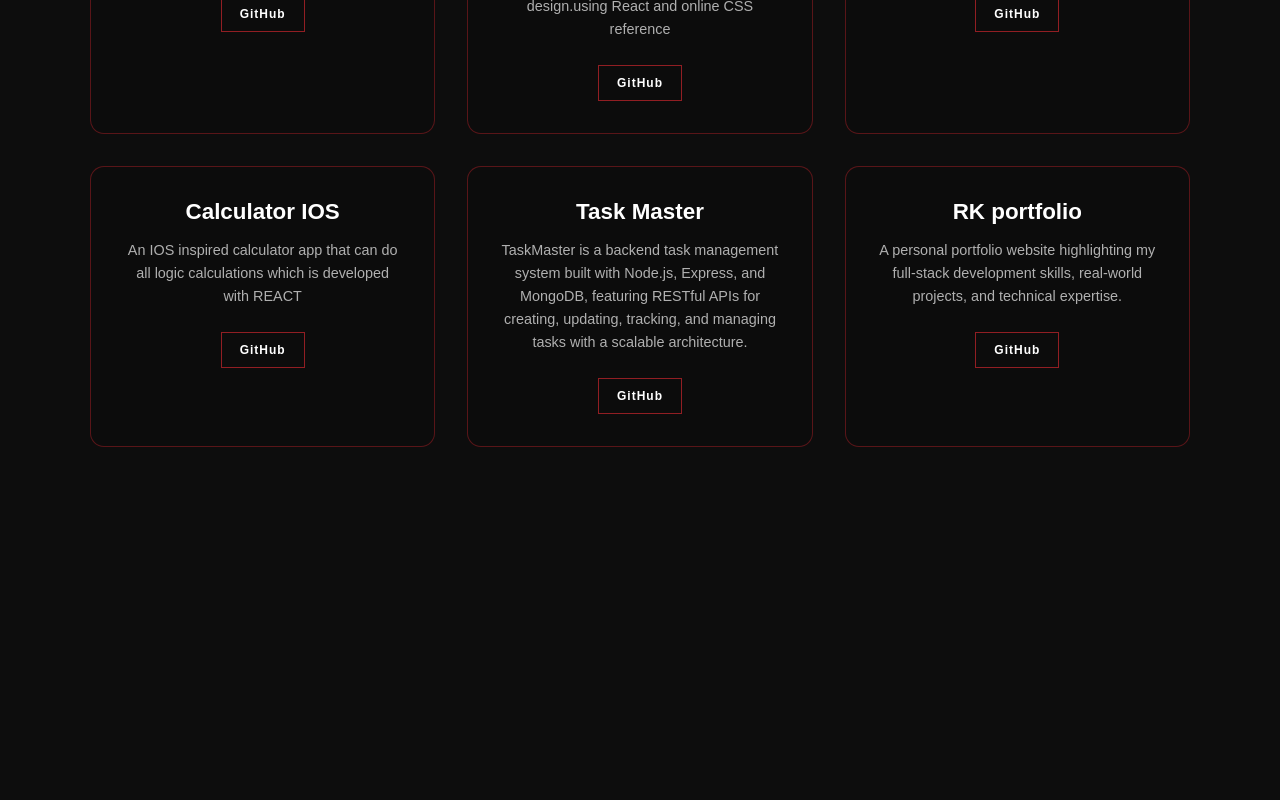
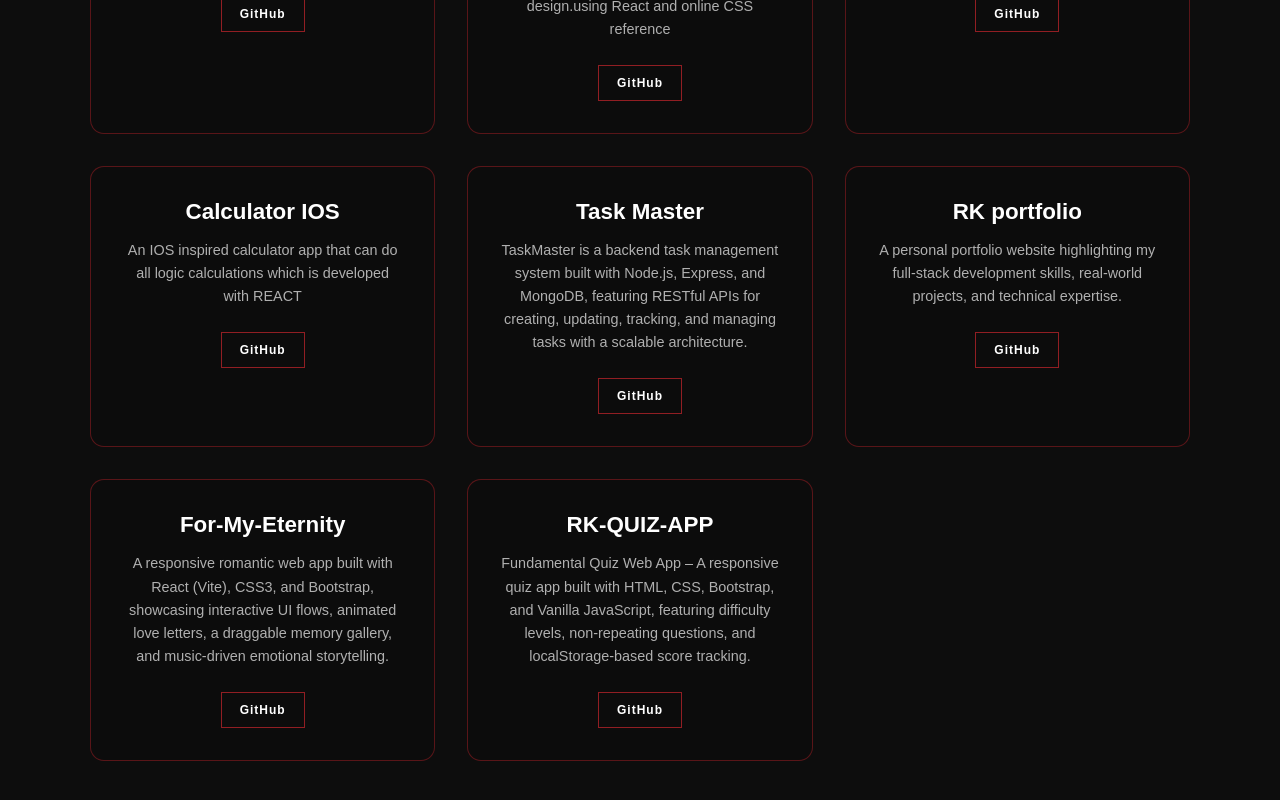
Before and after one commit to raajkumardevops/raaj-portfolio, a React (Vite) app: page /projects in a window 1280 px wide. Shown: the part 382-1182 px from the top of the page. Before the commit the page ends 909 px from the top, so only its background shows below. Built offline with nearby package versions, Linux system fonts and the light colour scheme.

Commit message:
imported two project

```diff
--- a/src/data/projects.js
+++ b/src/data/projects.js
@@ -28,5 +28,15 @@ export const projects = [
     title: "RK portfolio",
     description: "A personal portfolio website highlighting my full-stack development skills, real-world projects, and technical expertise. ",
     github: "https://github.com/raajkumardevops/taskmaster-",
+  },
+  {
+    title: "For-My-Eternity",
+    description: "A responsive romantic web app built with React (Vite), CSS3, and Bootstrap, showcasing interactive UI flows, animated love letters, a draggable memory gallery, and music-driven emotional storytelling.",
+    github: "https://github.com/raajkumardevops/for-my-eternity-portfolio",
+  },
+  {
+    title: "RK-QUIZ-APP",
+    description: "Fundamental Quiz Web App – A responsive quiz app built with HTML, CSS, Bootstrap, and Vanilla JavaScript, featuring difficulty levels, non-repeating questions, and localStorage-based score tracking.",
+    github: "https://github.com/raajkumardevops/RK-quiz",
   }
 ];
```
